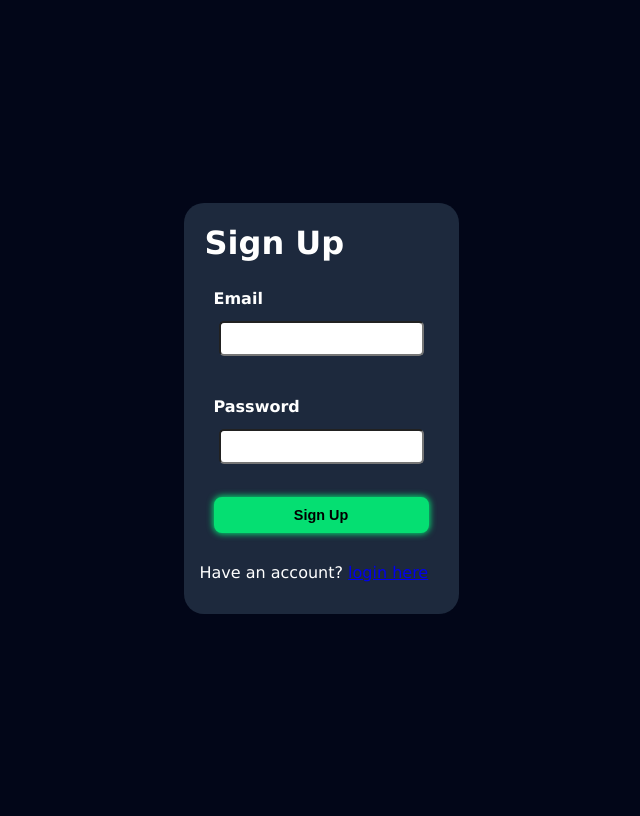
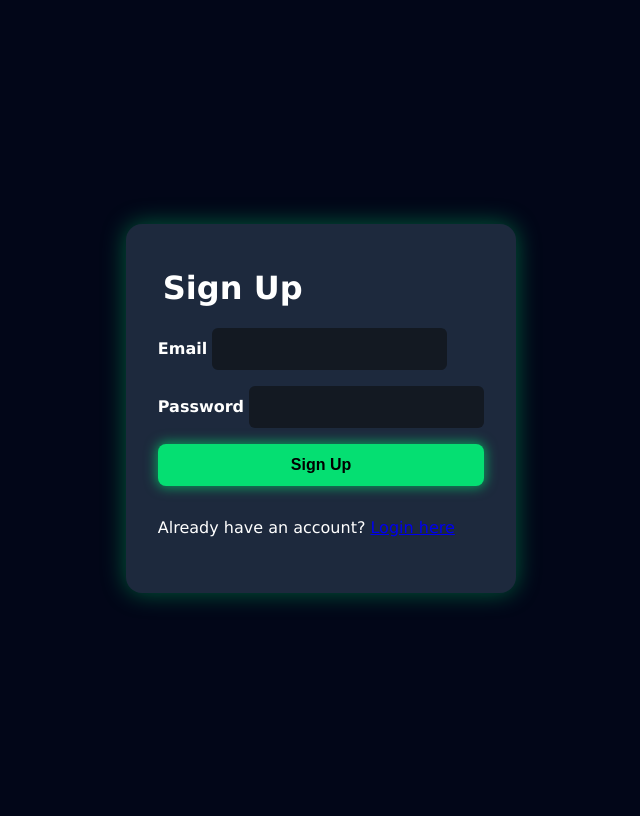
Before and after one commit to SHETTYSHIVAM/devops-wac-flask, a Flask app: page /signup in a window 1280 px wide. Shown: the whole page, without its empty margins (319-959 px from the left). Run offline with Flask 3, Linux system fonts and the light colour scheme.

Commit message:
Enhance styling and layout for signup form; add CI workflow and Dockerfile

```diff
--- a/static/styles.css
+++ b/static/styles.css
@@ -18,14 +18,19 @@ body {
 }
 
 input {
-  padding: 8px 12px;
-  margin: 5px;
-  border-radius: 5px;
+  padding: 10px 12px;
+  border-radius: 6px;
+  border: 2px solid transparent;
+  background-color: oklch(21% 0.02 260);
+  color: white;
+  font-size: 1rem;
+  transition: all 0.25s ease;
 }
 
 input:focus {
-  border: 2px solid oklch(79.2% 0.209 151.711);
-  box-shadow: 0 0 6px 1px oklch(79.2% 0.209 151.711);
+  border-color: oklch(79.2% 0.209 151.711);
+  box-shadow: 0 0 8px 2px oklch(79.2% 0.209 151.711 / 0.7);
+  outline: none;
 }
 
 label {
@@ -34,14 +39,14 @@ label {
 }
 
 form {
-  padding: 16px;
+  padding: 2.5rem 2rem;
+  background: oklch(27.9% 0.041 260.031);
+  border-radius: 16px;
+  box-shadow: 0 0 25px oklch(79.2% 0.209 151.711 / 0.4);
   display: flex;
   flex-direction: column;
-  flex-wrap: wrap;
-  justify-content: center;
-  align-content: space-evenly;
-  background-color: oklch(27.9% 0.041 260.031);
-  border-radius: 20px;
+  gap: 1rem;
+  animation: fadeIn 0.8s ease-in-out;
 }
 
 .small-container {
@@ -53,17 +58,36 @@ form {
 }
 
 button {
-  padding: 8px 12px;
+  padding: 12px;
   border-radius: 8px;
   background-color: oklch(79.2% 0.209 151.711);
   font-weight: 700;
-  font-size: 0.9rem;
-  box-shadow: 0 0 6px 1px oklch(79.2% 0.209 151.711);
-  border: 2px solid oklch(79.2% 0.209 151.711);
+  font-size: 1rem;
+  border: none;
+  color: black;
+  cursor: pointer;
+  transition: all 0.25s ease-in-out;
+  box-shadow: 0 0 12px 2px oklch(79.2% 0.209 151.711 / 0.6);
 }
 
-button:active{
- box-shadow: 0 0 10px 1px oklch(79.2% 0.209 151.711);
+button:hover {
+  transform: translateY(-1px) scale(1.03);
+  box-shadow: 0 0 18px 3px oklch(79.2% 0.209 151.711 / 0.9);
+}
+
+button:active {
+  transform: scale(0.98);
+}
+
+@keyframes fadeIn {
+  from {
+    opacity: 0;
+    transform: scale(0.9);
+  }
+  to {
+    opacity: 1;
+    transform: scale(1);
+  }
 }
 
 @keyframes ping {
@@ -86,11 +110,11 @@ button:active{
   animation: ping 5s ease-in 2s infinite;
 }
 
-.error{
+.error {
   background-color: oklch(70.216% 0.18922 22.207 / 0.83);
-  padding: 4px;
+  border: 2px solid oklch(63.7% 0.237 25.331);
+  padding: 10px;
+  border-radius: 8px;
   text-align: center;
-  font-size: 0.8rem;
-  border-radius: 5px;
-  border: 2px solid oklch(63.7% 0.237 25.331);
+  font-size: 0.9rem;
 }
--- a/templates/signup.html
+++ b/templates/signup.html
@@ -14,23 +14,19 @@
       <form action="/signup" method="POST">
         <h1>Sign Up</h1>
         {% if error %}
-        <div class="error">{{error}}</div>
-        {%endif%}
-        <div class="small-container">
+        <div class="error">{{ error }}</div>
+        {% endif %}
+        <div>
           <label for="email">Email</label>
           <input type="email" id="email" name="email" required />
         </div>
-        <div class="small-container">
+        <div>
           <label for="password">Password</label>
           <input type="password" id="password" name="password" required />
         </div>
-        <div class="small-container">
-          <button type="submit">Sign Up</button>
-        </div>
-        <p>Have an account? <a href="login">login here</a></p>
+        <button type="submit">Sign Up</button>
+        <p>Already have an account? <a href="/login">Login here</a></p>
       </form>
-
-    </div>
     </div>
   </body>
 </html>
```
Also changed, not shown: .github/workflows/main.yml (added), 1 other file.
